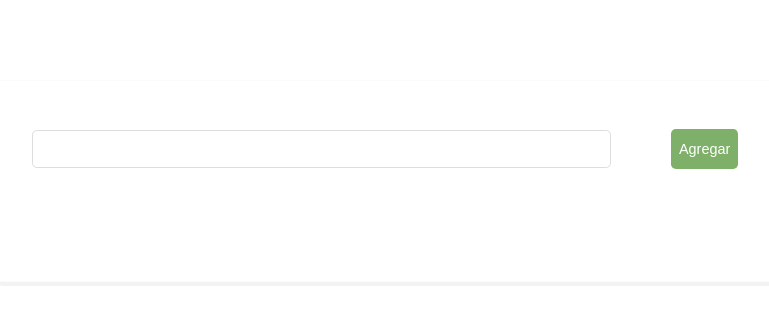
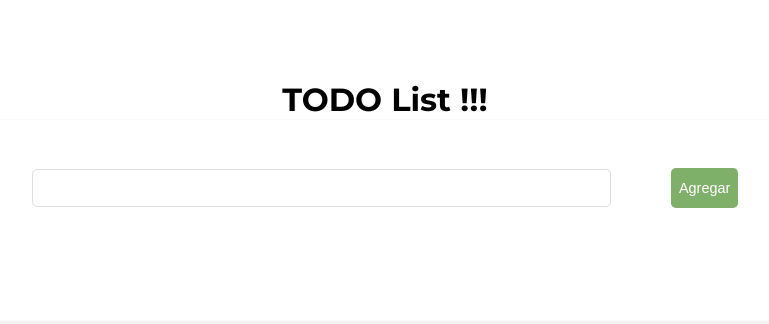
Before and after one commit to isdvde/todo-list-page, a plain HTML site: page index.html in a window 1280 px wide. Shown: the whole page, without its empty margins (255-1024 px from the left). Drawn offline with Linux system fonts and the light colour scheme; a web font is replaced by a local one.

Commit message:
stabel version

```diff
--- /dev/null
+++ b/assets/index-BI7R-vRi.js
@@ -0,0 +1,7 @@
+(function(){const e=document.createElement("link").relList;if(e&&e.supports&&e.supports("modulepreload"))return;for(const t of document.querySelectorAll('link[rel="modulepreload"]'))u(t);new MutationObserver(t=>{for(const i of t)if(i.type==="childList")for(const s of i.addedNodes)s.tagName==="LINK"&&s.rel==="modulepreload"&&u(s)}).observe(document,{childList:!0,subtree:!0});function r(t){const i={};return t.integrity&&(i.integrity=t.integrity),t.referrerPolicy&&(i.referrerPolicy=t.referrerPolicy),t.crossOrigin==="use-credentials"?i.credentials="include":t.crossOrigin==="anonymous"?i.credentials="omit":i.credentials="same-origin",i}function u(t){if(t.ep)return;t.ep=!0;const i=r(t);fetch(t.href,i)}})();function d(o){return document.createElement(o)}class a extends HTMLElement{constructor(){super(),this.innerHTML="",this.$item_template=`
+      <li class="todo__item__li"></li>
+      <button class="btn btn-red btn-small"> X </button>
+    `,this.classList.add("todo__content"),this.todo=[]}create_item(){let e=d("div");return e.classList.add("todo__item"),e.innerHTML=this.$item_template,e.querySelector("li").textContent=this.value,e.querySelector("button").onclick=function(r){r.target.closest(".todo__item").remove()},e}add_item(e){this.value=e,this.append(this.create_item())}render(){this.todo}}customElements.define("x-todo-list",a);class m extends HTMLElement{constructor(e){super(),this.innerHTML=`
+      <input type="text" class="input">
+      <button class="btn btn-green">Agregar</button>
+    `,this.classList.add("todo__form"),this.$input=this.querySelector("input"),this.$button=this.querySelector("button"),this.value="",this.$input.oninput=this.update_value.bind(this)}update_value(){this.value=this.get_value()}clean(){this.value="",this.$input.value=""}get_value(){return this.$input.value}}customElements.define("x-input",m);document.querySelector("#root");let l=document.querySelector("x-todo-list"),n=document.querySelector("x-input");function c(){let o=n.value;n.clean(),o&&l.add_item(o)}n.$button.onclick=function(o){c()};n.$input.onkeyup=function(o){o.key==="Enter"&&c()};l.create_item();
--- a/assets/index-CpeS3EgG.js
+++ /dev/null
@@ -1,7 +0,0 @@
-(function(){const e=document.createElement("link").relList;if(e&&e.supports&&e.supports("modulepreload"))return;for(const t of document.querySelectorAll('link[rel="modulepreload"]'))r(t);new MutationObserver(t=>{for(const i of t)if(i.type==="childList")for(const s of i.addedNodes)s.tagName==="LINK"&&s.rel==="modulepreload"&&r(s)}).observe(document,{childList:!0,subtree:!0});function l(t){const i={};return t.integrity&&(i.integrity=t.integrity),t.referrerPolicy&&(i.referrerPolicy=t.referrerPolicy),t.crossOrigin==="use-credentials"?i.credentials="include":t.crossOrigin==="anonymous"?i.credentials="omit":i.credentials="same-origin",i}function r(t){if(t.ep)return;t.ep=!0;const i=l(t);fetch(t.href,i)}})();function c(o){return document.createElement(o)}class d extends HTMLElement{constructor(){super(),this.innerHTML="",this.$item_template=`
-      <p class="todo__item__p"></p>
-      <button class="btn btn-red btn-small"> X </button>
-    `,this.classList.add("todo__content"),this.todo=[]}create_item(){let e=c("div");e.classList.add("todo__item"),e.innerHTML=this.$item_template}add_item(e){this.value=e,this.append(this.create_item())}render(){this.todo}}customElements.define("x-todo-list",d);class a extends HTMLElement{constructor(e){super(),this.innerHTML=`
-      <input type="text" class="input">
-      <button class="btn btn-green">Agregar</button>
-    `,this.classList.add("todo__form"),this.$input=this.querySelector("input"),this.$button=this.querySelector("button"),this.value="",this.$input.oninput=this.update_value.bind(this)}update_value(){this.value=this.get_value()}clean(){this.$input.value=""}get_value(){return this.$input.value}}customElements.define("x-input",a);document.querySelector("#root");let u=document.querySelector("x-todo-list"),n=document.querySelector("x-input");n.$button.onclick=function(o){let e=n.value;n.clean(),u.add_item(e)};u.create_item();
--- a/assets/index-aS-dEBt_.css
+++ /dev/null
@@ -1 +0,0 @@
-:root{--black: #1d1a05;--red: #CA3C25;--green: #7FB069;--white: #fdfffc;--orange: #E6AA68;--yellow: #FFFBBD}*{padding:0;margin:0}.container{margin:10vh auto;position:relative;min-height:80vh;width:50rem}.todo{display:flex;flex-direction:column;align-items:center;justify-content:space-between;padding:2rem 1rem;gap:2rem;border:1px solid #fafafa;border-radius:1rem;box-shadow:.25rem .25rem #f3f3f3}.todo__form{width:100%;display:flex;justify-content:space-around;align-items:center;flex-direction:row;padding:1rem}.todo__content{padding:1rem;width:100%}.todo__item{display:flex;flex-direction:row;justify-content:space-between;align-items:center;position:relative;gap:1rem}.input{border:.08rem solid #DDD;border-radius:.3rem;padding:.1rem;font-size:.8em;width:75%;height:2rem}.input:focus{outline:.15rem solid #888}.btn{border:0;padding:.5rem;border-radius:.3rem;font-style:bold;font-size:.9em;height:2.5rem}.btn-green{background-color:var(--green);color:#fff}.btn-green:active{background-color:#30b34c;color:#fff}.btn-red{background-color:var(--red);color:#fff}.btn-red:active{background-color:#ed2f5b;color:#fff}.todo__item__p{font-size:1em;font-weight:700;color:var(--black)}
--- /dev/null
+++ b/assets/index-tHp_C70N.css
@@ -0,0 +1 @@
+:root{--black: #1d1a05;--red: #CA3C25;--green: #7FB069;--white: #fdfffc;--orange: #E6AA68;--yellow: #FFFBBD}body{font-family:Montserrat,sans-serif,Courier New,Courier,monospace}*{padding:0;margin:0}.container{margin:10vh auto;position:relative;min-height:80vh;width:50rem}.todo{display:flex;flex-direction:column;align-items:center;justify-content:space-between;padding:2rem 1rem;gap:2rem;border:1px solid #fafafa;border-radius:1rem;box-shadow:.25rem .25rem #f3f3f3}.todo__form{width:100%;display:flex;justify-content:space-around;align-items:center;flex-direction:row;padding:1rem}.todo__content{padding:1rem;width:100%}.todo__item{display:flex;flex-direction:row;justify-content:space-between;align-items:center;position:relative;gap:1rem}.input{border:.08rem solid #DDD;border-radius:.3rem;padding:.1rem;font-size:1.2em;width:75%;height:2rem}.input:focus{outline:.15rem solid #888}.btn{border:0;padding:.5rem;border-radius:.3rem;font-style:bold;font-size:.9em;height:2.5rem}.btn-green{background-color:var(--green);color:#fff}.btn-green:active{background-color:#30b34c;color:#fff}.btn-red{background-color:var(--red);color:#fff}.btn-red:active{background-color:#ed2f5b;color:#fff}.todo__item__li{font-size:1.5em;font-weight:700;color:var(--black);margin-top:1rem;margin-bottom:1rem}.todo__item__li::marker{font-size:1.5em}.title{text-align:center}
--- a/index.html
+++ b/index.html
@@ -3,12 +3,18 @@
   <head>
     <meta charset="UTF-8" />
     <meta name="viewport" content="width=device-width, initial-scale=1.0" />
+    <link rel="preconnect" href="https://fonts.googleapis.com">
+    <link rel="preconnect" href="https://fonts.gstatic.com" crossorigin>
+    <link
+      href="https://fonts.googleapis.com/css2?family=Montserrat:ital,wght@0,100..900;1,100..900&family=Poetsen+One&display=swap"
+      rel="stylesheet">
     <title>TODO List</title>
-    <script type="module" crossorigin src="/assets/index-CpeS3EgG.js"></script>
-    <link rel="stylesheet" crossorigin href="/assets/index-aS-dEBt_.css">
+    <script type="module" crossorigin src="todo-list-page/assets/index-BI7R-vRi.js"></script>
+    <link rel="stylesheet" crossorigin href="todo-list-page/assets/index-tHp_C70N.css">
   </head>
   <body>
     <div class="container">
+      <h1 class="title">TODO List !!!</h1>
       <div class="todo">
         <x-input></x-input>
         <x-todo-list></x-todo-list>
```
